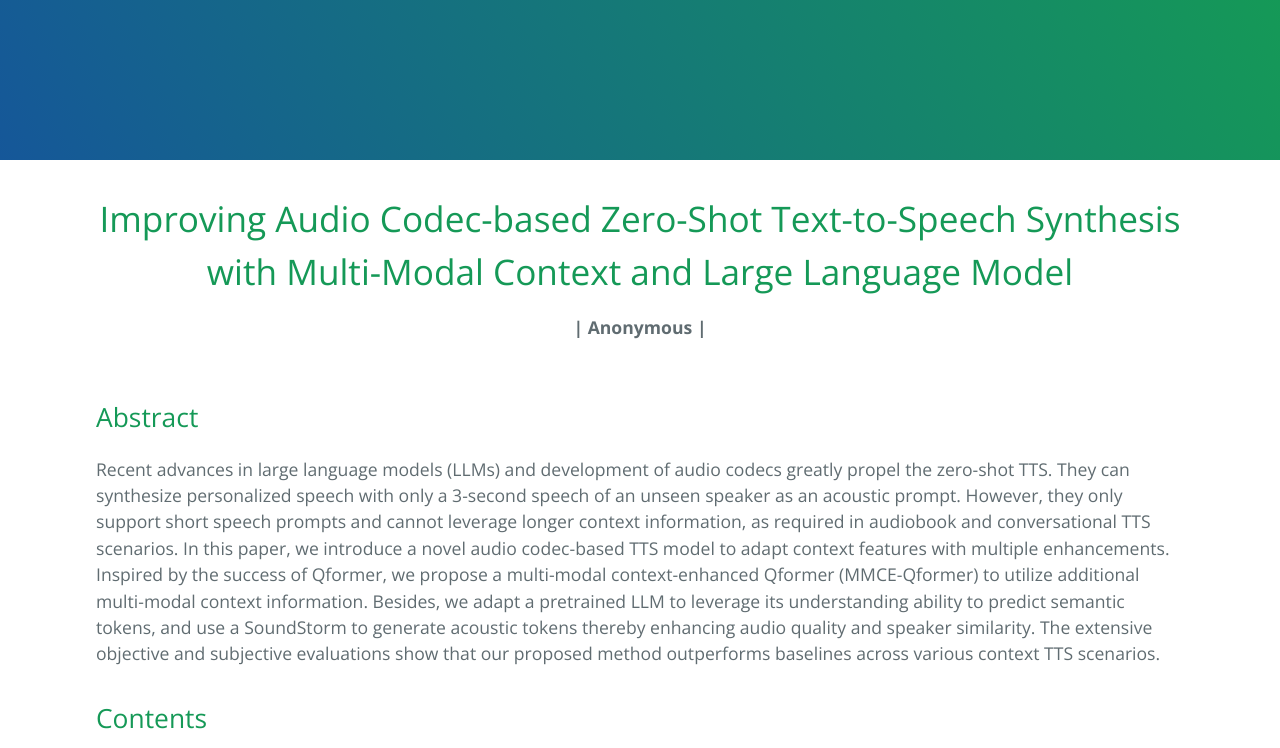
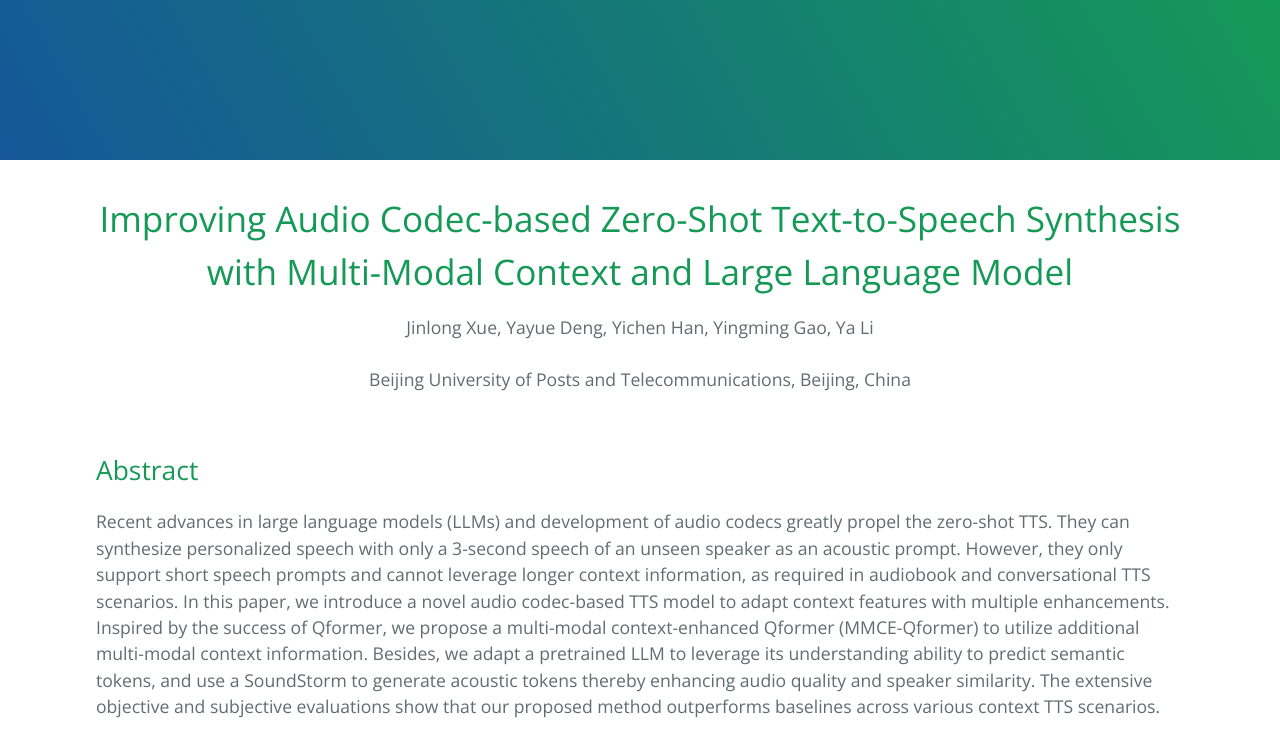
Before and after one commit to happylittlecat2333/interspeech2024, a plain HTML site: page index.html in a window 1280 px wide. Shown: the top 748 px of the page. Drawn offline with nearby package versions, Linux system fonts and the light colour scheme.

Commit message:
first commit

```diff
--- a/index.html
+++ b/index.html
@@ -26,7 +26,10 @@
       <!-- <h1 id=""><center> Evaluation </center></h1> -->
 
 
-<center> <b>| Anonymous | </b> </center>
+<!-- <center> <b>| Anonymous | </b> </center> -->
+<center> Jinlong Xue, Yayue Deng, Yichen Han, Yingming Gao, Ya Li </center>
+<br>
+<center> Beijing University of Posts and Telecommunications, Beijing, China</center>
 <br>
 
 
```
